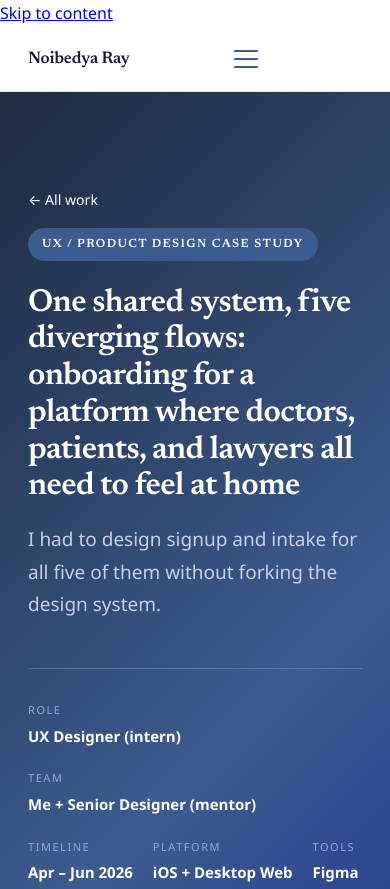
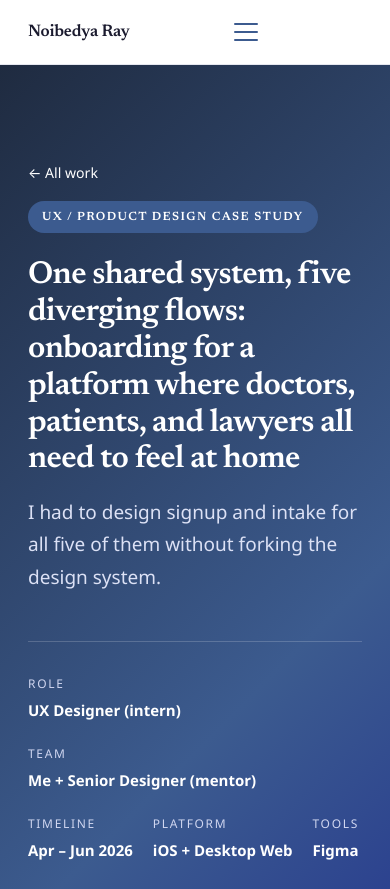
Before and after one commit to noibedya/portfolio, a website: page public/project-help-after-accident.html in a window 390 px wide. Shown: the top 889 px of the page. Drawn offline with Linux system fonts and the light colour scheme.

Commit message:
a11y: skip-link CSS, contrast, aria-expanded, main wrapper on HAA

```diff
--- a/public/project-help-after-accident.html
+++ b/public/project-help-after-accident.html
@@ -139,7 +139,7 @@ header.hero a:focus-visible,header.hero button:focus-visible,.site-nav a:focus-v
 <header class="site-nav">
   <div class="nav-inner">
     <a class="brand" href="index.html">Noibedya Ray</a>
-    <button class="nav-toggle" aria-label="Menu" aria-controls="nav-links"><span></span><span></span><span></span></button>
+    <button class="nav-toggle" aria-label="Menu" aria-controls="nav-links" aria-expanded="false"><span></span><span></span><span></span></button>
     <nav aria-label="Main"><ul class="nav-links" id="nav-links">
       <li><a href="index.html">Home</a></li>
       <li><a href="index.html#work" class="active">Work</a></li>
@@ -149,9 +149,10 @@ header.hero a:focus-visible,header.hero button:focus-visible,.site-nav a:focus-v
     </ul></nav>
   </div>
 </header>
+<main id="top" tabindex="-1">
 
 <header class="hero">
-  <div class="wrap" id="top" tabindex="-1">
+  <div class="wrap">
     <a class="back-link" href="index.html#work">← All work</a>
     <span class="tag">UX / Product Design Case Study</span>
     <h1>One shared system, five diverging flows: onboarding for a platform where doctors, patients, and lawyers all need to feel at home</h1>
@@ -406,6 +407,11 @@ header.hero a:focus-visible,header.hero button:focus-visible,.site-nav a:focus-v
   .lightbox.open{opacity:1}
   .lightbox img{max-width:96vw;max-height:92vh;width:auto;height:auto;border-radius:8px;box-shadow:0 24px 80px rgba(0,0,0,.5)}
   .lightbox .lb-hint{position:absolute;bottom:18px;left:0;right:0;text-align:center;color:#cbd2dd;font-size:13px}
+
+.skip-link{position:absolute;left:-9999px;top:0;z-index:1000;background:#1F2B40;color:#fff;padding:12px 18px;text-decoration:none;border-radius:0 0 6px 0}
+.skip-link:focus{left:0}
+.meta .k{color:#D0D6F0;font-size:12px}
+p.sub{color:#DCE1F5}
 </style>
 <script>
 (function(){
@@ -423,5 +429,6 @@ header.hero a:focus-visible,header.hero button:focus-visible,.site-nav a:focus-v
   });
 })();
 </script>
+</main>
 </body>
 </html>
```
